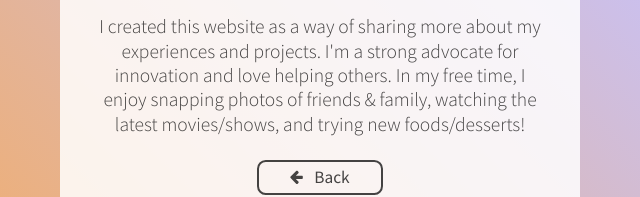
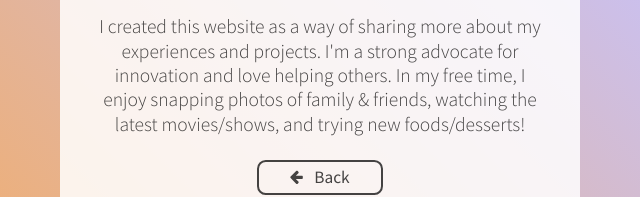
Before and after one commit to MazinIqbal/MazinIqbal.github.io, a plain HTML site: page index.html in a window 1280 px wide. Both pictures are taken after a click on the link "About". Shown: the part 442-639 px from the top of the page, 320-960 px from the left. Drawn offline with Linux system fonts and the light colour scheme.

Commit message:
Update index.html
Reversed order for family & friends for better flow of sentence

```diff
--- a/index.html
+++ b/index.html
@@ -60,7 +60,7 @@
 					<section id="about-section">
 						<h2 id="text03" class="style1">About</h2>
 						<hr id="divider02" class="style1">
-						<p id="text06" class="style2"><span class="p">Hi there!</span><span class="p">My name is Mazin Iqbal, I&#039;m a Software Engineer at Capital One and George Mason University alum with honors degrees in Management Information Systems and Business Analytics. I&#039;m passionate about bringing together technology and business to solve complex problems.</span><span class="p">I created this website as a way of sharing more about my experiences and projects. I&#039;m a strong advocate for innovation and love helping others. In my free time, I enjoy snapping photos of friends &amp; family, watching the latest movies/shows, and trying new foods/desserts!</span></p>
+						<p id="text06" class="style2"><span class="p">Hi there!</span><span class="p">My name is Mazin Iqbal, I&#039;m a Software Engineer at Capital One and George Mason University alum with honors degrees in Management Information Systems and Business Analytics. I&#039;m passionate about bringing together technology and business to solve complex problems.</span><span class="p">I created this website as a way of sharing more about my experiences and projects. I&#039;m a strong advocate for innovation and love helping others. In my free time, I enjoy snapping photos of family &amp; friends, watching the latest movies/shows, and trying new foods/desserts!</span></p>
 						<ul id="buttons07" class="style2 buttons">
 							<li>
 								<a href="#home" class="button n01"><svg><use xlink:href="assets/icons.svg#arrow-left"></use></svg><span class="label">Back</span></a>
```
